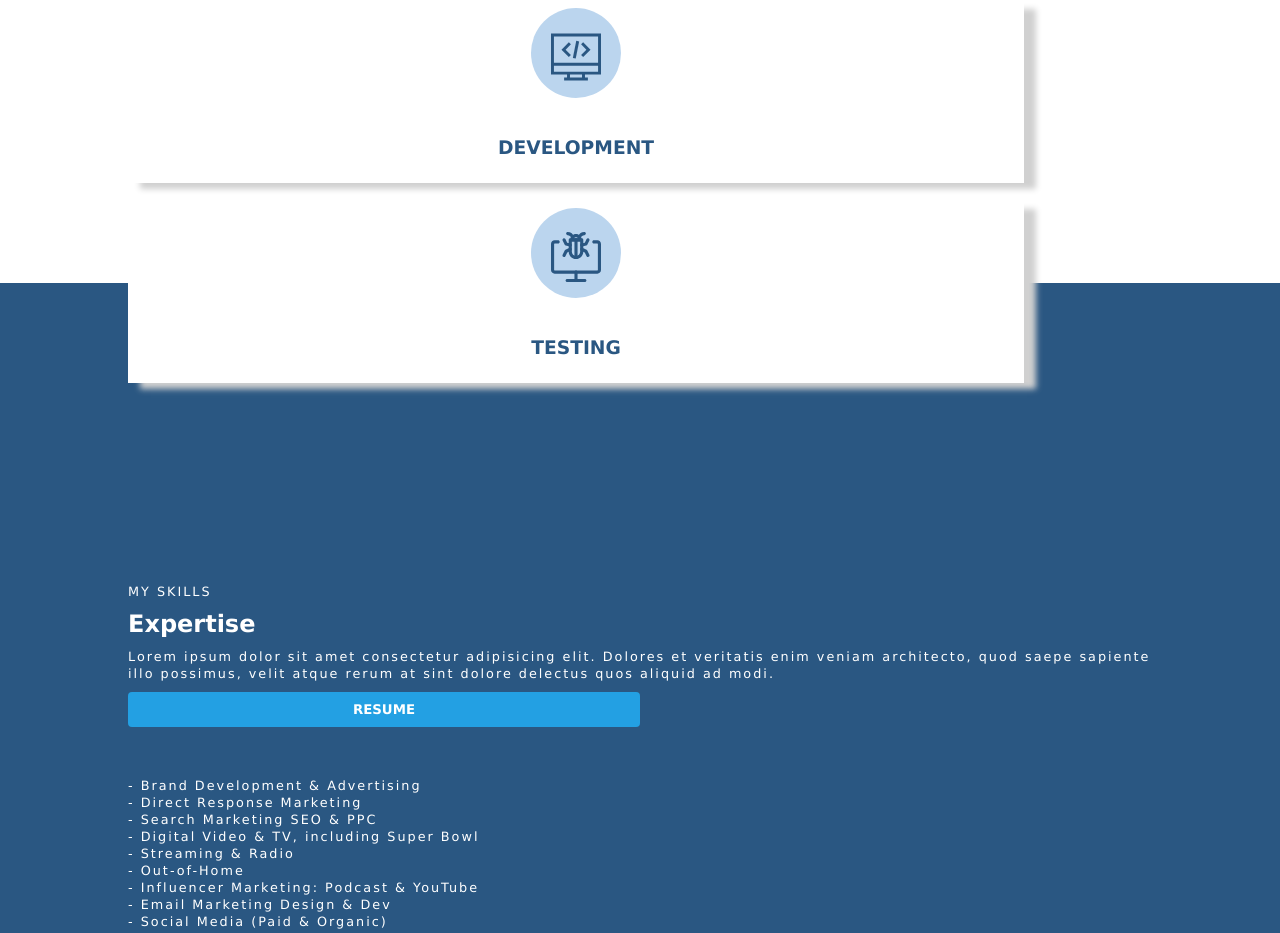
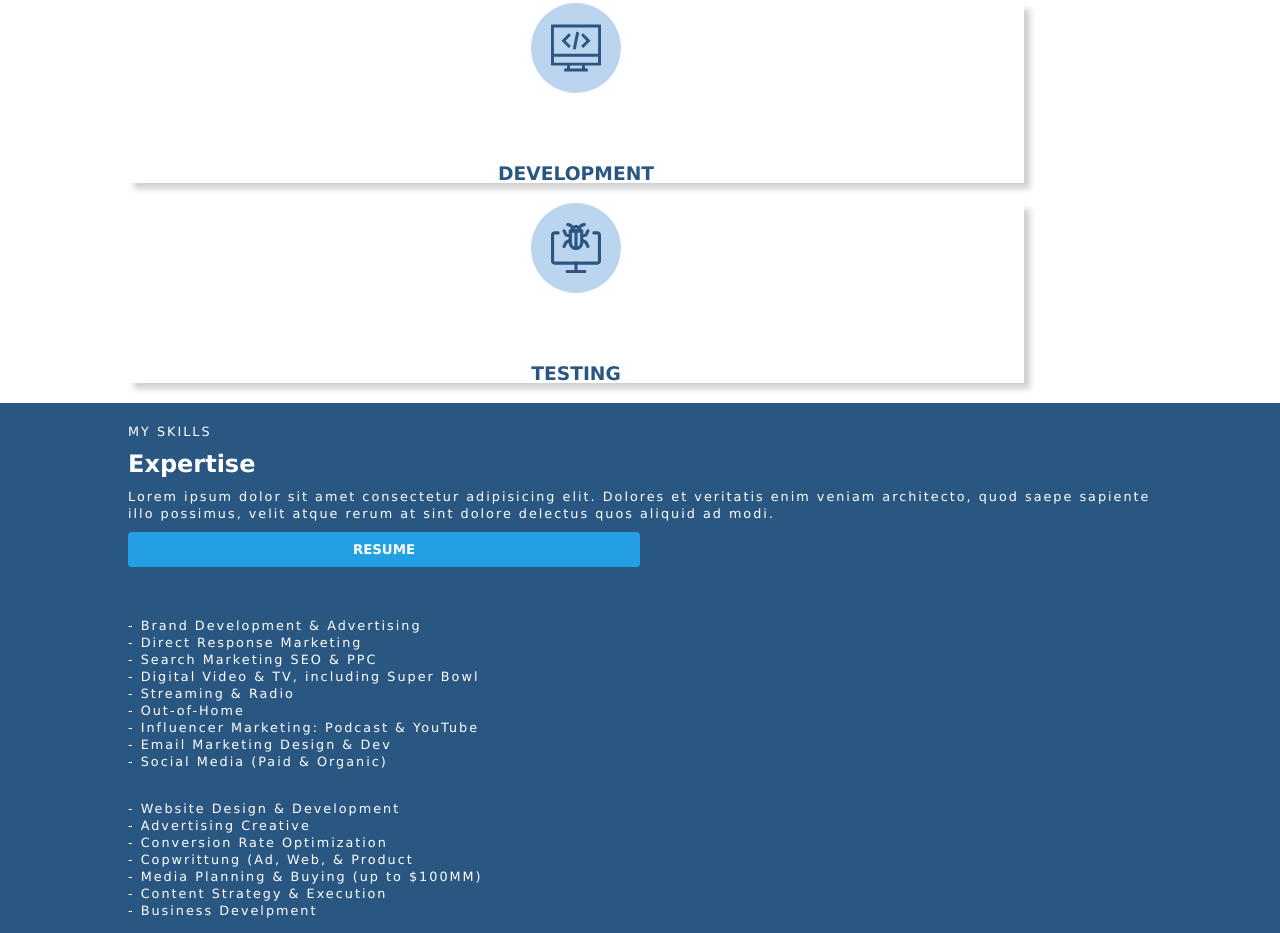
Before and after one commit to gabrielSantillo/Portfolio-Development, a plain HTML site: page index.html in a window 1280 px wide. Shown: the part 1995-2928 px from the top of the page. Drawn offline with Linux system fonts and the light colour scheme.

Commit message:
Adding new style

```diff
--- a/css/style.scss
+++ b/css/style.scss
@@ -90,11 +90,11 @@ img {
     height: 180px;
     color: $primary_color;
     background-color: #fff;
-    box-shadow: 12px 6px 6px rgb(208, 208, 208);
+    box-shadow: 6px 6px 6px rgb(208, 208, 208);
 
     >img {
         width: 50px;
-        margin-top: -120px;
+        transform: translateY(-80px);
     }
 
     >h3 {
@@ -115,7 +115,7 @@ img {
     width: 100%;
     background-color: $primary_color;
     z-index: 1;
-    transform: translateY(-100px);
+    margin-top: 20px;
 }
 
 #page-main-third-section-first-div {
@@ -124,7 +124,7 @@ img {
     text-align: start;
     display: grid;
     row-gap: 10px;
-    margin-top: 300px;
+    margin-top: 20px;
     color: #fff;
     margin-bottom: 20px;
 
@@ -362,8 +362,8 @@ img {
 #page-main-section-cards {
     display: grid;
     place-items: center;
-    background-color: $second_color;
-    height: 200px;
+    background-color: $primary_color;
+    height: 300px;
 
     >div {
 
```
Also changed, not shown: index.html (+2 -1 lines), css/style.css, 1 other file.
